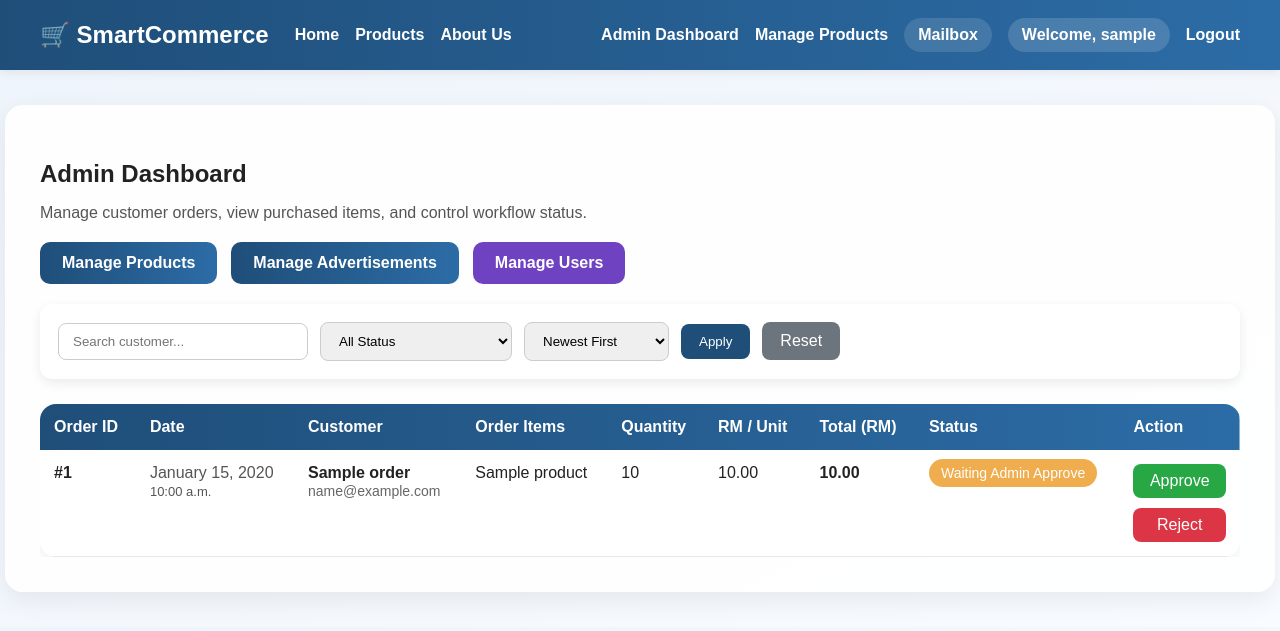
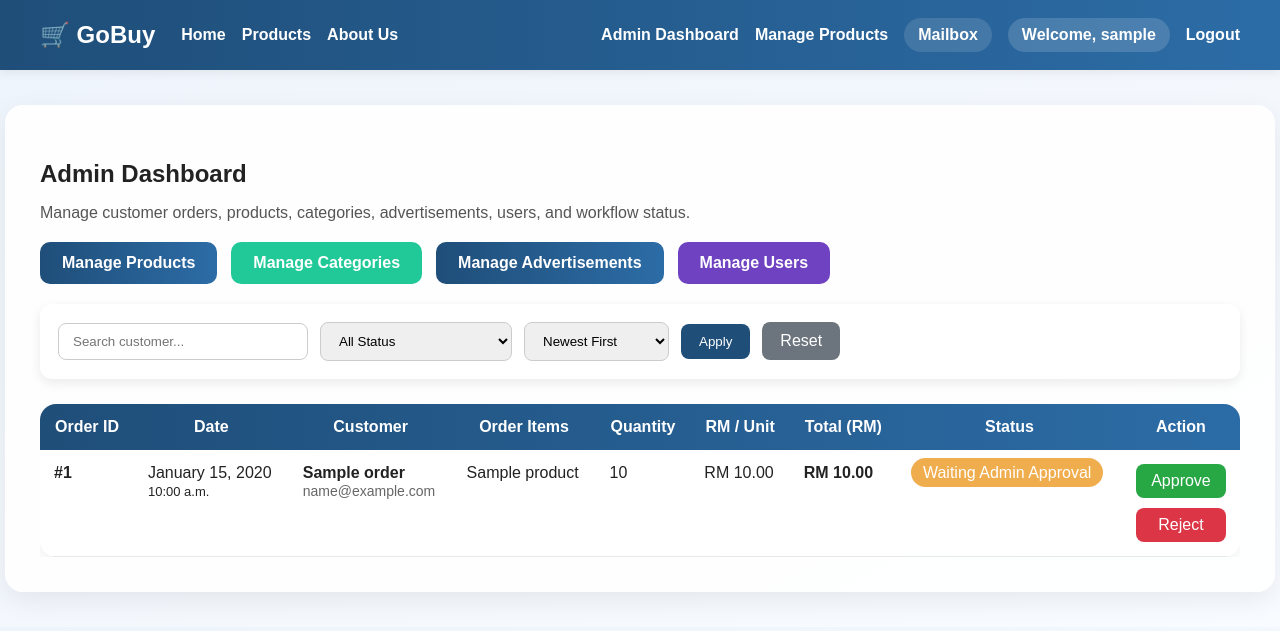
Before and after one commit to kevinonyango254/fyp1-ecommerce-system, a Django app: page /admin-dashboard/ in a window 1280 px wide. Shown: the top 631 px of the page. Run offline with Django 5.2, Linux system fonts and the light colour scheme; a user stored in the database is signed in; tables that the repository leaves empty hold one stand-in row (values such as "Sample post").

Commit message:
Complete GoBuy rebranding, category management, admin dashboard improvements and UI enhancements

```diff
--- a/accounts/templates/accounts/login.html
+++ b/accounts/templates/accounts/login.html
@@ -12,7 +12,7 @@
     ">
         <div style="text-align: center; margin-bottom: 25px;">
             <h2 style="margin-bottom: 8px; color: #1f4e79; font-size: 30px;">Welcome Back</h2>
-            <p style="color: #666; margin: 0;">Login to your SmartCommerce account</p>
+            <p style="color: #666; margin: 0;">Login to your GoBuy account</p>
         </div>
 
         {% if error %}
--- a/accounts/templates/accounts/register.html
+++ b/accounts/templates/accounts/register.html
@@ -12,7 +12,7 @@
     ">
         <div style="text-align: center; margin-bottom: 25px;">
             <h2 style="margin-bottom: 8px; color: #1f4e79; font-size: 30px;">Create Account</h2>
-            <p style="color: #666; margin: 0;">Join SmartCommerce today</p>
+            <p style="color: #666; margin: 0;">Join GoBuy today</p>
         </div>
 
         <form method="POST">
--- a/core/templates/core/add_product.html
+++ b/core/templates/core/add_product.html
@@ -2,7 +2,9 @@
 
 {% block content %}
 <h2>Add Product</h2>
-
+<p style="color:red; font-weight:bold;">
+Categories found: {{ categories|length }}
+</p>
 <form method="post" enctype="multipart/form-data">
     {% csrf_token %}
 
--- a/core/templates/core/admin_dashboard.html
+++ b/core/templates/core/admin_dashboard.html
@@ -4,12 +4,28 @@
 
 {% block content %}
 <h2 style="margin-bottom: 10px;">Admin Dashboard</h2>
-<p style="color: #555; margin-bottom: 20px;">Manage customer orders, view purchased items, and control workflow status.</p>
+<p style="color: #555; margin-bottom: 20px;">
+    Manage customer orders, products, categories, advertisements, users, and workflow status.
+</p>
 
 <div style="display: flex; gap: 14px; flex-wrap: wrap; margin-bottom: 20px;">
-    <a href="/admin-products/" class="btn">Manage Products</a>
-    <a href="/admin-advertisements/" class="btn">Manage Advertisements</a>
-    <a href="/admin-users/" class="btn" style="background:#6f42c1;">Manage Users</a>
+    <a href="{% url 'admin_products' %}" class="btn">Manage Products</a>
+
+    <a href="{% url 'admin_categories' %}"
+       class="btn"
+       style="background:#20c997;">
+        Manage Categories
+    </a>
+
+    <a href="{% url 'admin_advertisements' %}" class="btn">
+        Manage Advertisements
+    </a>
+
+    <a href="{% url 'admin_users' %}"
+       class="btn"
+       style="background:#6f42c1;">
+        Manage Users
+    </a>
 </div>
 
 <form method="GET"
@@ -45,7 +61,7 @@
         Apply
     </button>
 
-    <a href="/admin-dashboard/"
+    <a href="{% url 'admin_dashboard' %}"
        style="background:#6c757d; color:white; padding:10px 18px; border-radius:8px; text-decoration:none;">
         Reset
     </a>
@@ -53,117 +69,143 @@
 </form>
 
 {% if orders %}
-    <div style="overflow-x: auto;">
-        <table style="width: 100%; border-collapse: collapse; background: white; border-radius: 16px; overflow: hidden; box-shadow: 0 6px 18px rgba(0,0,0,0.06);">
+<div style="overflow-x:auto;">
+
+<table style="width:100%; border-collapse:collapse; background:white; border-radius:16px; overflow:hidden; box-shadow:0 6px 18px rgba(0,0,0,0.06);">
+
     <thead>
-                <tr style="background: linear-gradient(to right, #1f4e79, #2c6ca6); color: white;">
-                    <th style="padding: 14px; text-align: left;">Order ID</th>
-                    <th style="padding: 14px; text-align: left;">Date</th>
-                    <th style="padding: 14px; text-align: left;">Customer</th>
-                    <th style="padding: 14px; text-align: left;">Order Items</th>
-                    <th style="padding: 14px; text-align: left;">Quantity</th>
-                    <th style="padding: 14px; text-align: left;">RM / Unit</th>
-                    <th style="padding: 14px; text-align: left;">Total (RM)</th>
-                    <th style="padding: 14px; text-align: left;">Status</th>
-                    <th style="padding: 14px; text-align: left;">Action</th>
+        <tr style="background:linear-gradient(to right,#1f4e79,#2c6ca6); color:white;">
+            <th style="padding:14px;">Order ID</th>
+            <th style="padding:14px;">Date</th>
+            <th style="padding:14px;">Customer</th>
+            <th style="padding:14px;">Order Items</th>
+            <th style="padding:14px;">Quantity</th>
+            <th style="padding:14px;">RM / Unit</th>
+            <th style="padding:14px;">Total (RM)</th>
+            <th style="padding:14px;">Status</th>
+            <th style="padding:14px;">Action</th>
         </tr>
     </thead>
+
     <tbody>
+
     {% for order in orders %}
-                <tr style="border-bottom: 1px solid #e5e7eb; vertical-align: top;">
-                    <td style="padding: 14px; font-weight: bold;">#{{ order.id }}</td>
 
-                    <td style="padding: 14px; color: #555;">
-                        {{ order.created_at|date:"F j, Y" }}<br>
-                        <span style="font-size: 13px;">{{ order.created_at|date:"g:i a" }}</span>
+    <tr style="border-bottom:1px solid #e5e7eb; vertical-align:top;">
+
+        <td style="padding:14px;">
+            <strong>#{{ order.id }}</strong>
         </td>
 
-                    <td style="padding: 14px;">
-                        <strong>{{ order.customer_name }}</strong><br>
-                        <span style="color:#666; font-size:14px;">{{ order.customer_email }}</span>
+        <td style="padding:14px;">
+            {{ order.created_at|date:"F j, Y" }}<br>
+            <span style="font-size:13px;">
+                {{ order.created_at|date:"g:i a" }}
+            </span>
         </td>
 
-                    <td style="padding: 14px;">
+        <td style="padding:14px;">
+            <strong>{{ order.customer_name }}</strong><br>
+            <span style="font-size:14px; color:#666;">
+                {{ order.customer_email }}
+            </span>
+        </td>
+
+        <td style="padding:14px;">
             {% for item in order.items.all %}
-                            <div style="margin-bottom: 8px;">
+                <div style="margin-bottom:8px;">
                     {{ item.product.name }}
                 </div>
             {% endfor %}
         </td>
 
-                    <td style="padding: 14px;">
+        <td style="padding:14px;">
             {% for item in order.items.all %}
-                            <div style="margin-bottom: 8px;">
+                <div style="margin-bottom:8px;">
                     {{ item.quantity }}
                 </div>
             {% endfor %}
         </td>
 
-                    <td style="padding: 14px;">
+        <td style="padding:14px;">
             {% for item in order.items.all %}
-                            <div style="margin-bottom: 8px;">
-                                {{ item.unit_price }}
+                <div style="margin-bottom:8px;">
+                    RM {{ item.unit_price }}
                 </div>
             {% endfor %}
         </td>
 
-                    <td style="padding: 14px; font-weight: bold;">
-                        {{ order.total_amount }}
+        <td style="padding:14px;">
+            <strong>RM {{ order.total_amount }}</strong>
         </td>
 
-                    <td style="padding: 14px;">
+        <td style="padding:14px;">
+
             {% if order.status == 'draft' %}
-                            <span style="background: #6c757d; color: white; padding: 6px 12px; border-radius: 20px; font-size: 14px;">
-                                Draft
-                            </span>
+                <span style="background:#6c757d;color:white;padding:6px 12px;border-radius:20px;">Draft</span>
+
             {% elif order.status == 'waiting_admin_approve' %}
-                            <span style="background: #f0ad4e; color: white; padding: 6px 12px; border-radius: 20px; font-size: 14px;">
-                                Waiting Admin Approve
-                            </span>
+                <span style="background:#f0ad4e;color:white;padding:6px 12px;border-radius:20px;">Waiting Admin Approval</span>
+
             {% elif order.status == 'waiting_user_received' %}
-                            <span style="background: #0275d8; color: white; padding: 6px 12px; border-radius: 20px; font-size: 14px;">
-                                Waiting User Received Item
-                            </span>
+                <span style="background:#0275d8;color:white;padding:6px 12px;border-radius:20px;">Waiting User Received</span>
+
             {% elif order.status == 'finished' %}
-                            <span style="background: #28a745; color: white; padding: 6px 12px; border-radius: 20px; font-size: 14px;">
-                                Finished
-                            </span>
+                <span style="background:#28a745;color:white;padding:6px 12px;border-radius:20px;">Finished</span>
+
             {% elif order.status == 'rejected' %}
-                            <span style="background: #dc3545; color: white; padding: 6px 12px; border-radius: 20px; font-size: 14px;">
-                                Rejected
-                            </span>
-                        {% else %}
-                            <span style="background: #999; color: white; padding: 6px 12px; border-radius: 20px; font-size: 14px;">
-                                {{ order.get_status_display }}
-                            </span>
+                <span style="background:#dc3545;color:white;padding:6px 12px;border-radius:20px;">Rejected</span>
+
             {% endif %}
+
         </td>
 
-                    <td style="padding: 14px;">
+        <td style="padding:14px;">
+
             {% if order.status == 'waiting_admin_approve' %}
+
                 <div style="display:flex; flex-direction:column; gap:10px;">
-                                <a href="/admin-dashboard/approve/{{ order.id }}/"
-                                   style="background: #28a745; color: white; padding: 8px 14px; border-radius: 8px; text-decoration: none; text-align:center;">
+
+                    <a href="{% url 'approve_order' order.id %}"
+                       style="background:#28a745;color:white;padding:8px 14px;border-radius:8px;text-decoration:none;text-align:center;">
                         Approve
                     </a>
-                                <a href="/admin-dashboard/reject/{{ order.id }}/"
-                                   style="background: #dc3545; color: white; padding: 8px 14px; border-radius: 8px; text-decoration: none; text-align:center;">
+
+                    <a href="{% url 'reject_order' order.id %}"
+                       style="background:#dc3545;color:white;padding:8px 14px;border-radius:8px;text-decoration:none;text-align:center;">
                         Reject
                     </a>
+
                 </div>
+
             {% else %}
-                            <span style="color: #777;">No action</span>
+
+                <span style="color:#777;">
+                    No action
+                </span>
+
             {% endif %}
+
         </td>
+
     </tr>
+
     {% endfor %}
+
     </tbody>
+
 </table>
+
 </div>
+
 {% else %}
-    <div style="background: white; padding: 30px; border-radius: 12px;">
-        <p style="margin: 0; font-size: 17px; color: #555;">No orders found.</p>
+
+<div style="background:white;padding:30px;border-radius:12px;">
+    <p style="margin:0;font-size:17px;color:#555;">
+        No orders found.
+    </p>
 </div>
+
 {% endif %}
 
 {% endblock %}
--- a/core/templates/core/base.html
+++ b/core/templates/core/base.html
@@ -1,7 +1,8 @@
 <!DOCTYPE html>
 <html>
 <head>
-    <title>{% block title %}SmartCommerce{% endblock %}</title>
+    <title>{% block title %}GoBuy{% endblock %}</title>
+
     <style>
         body {
             font-family: Arial, sans-serif;
@@ -127,12 +128,15 @@
         }
     </style>
 </head>
+
 <body>
 
     <nav>
         <div class="nav-container">
+
             <div class="nav-left">
-                <a href="/" class="brand">🛒 SmartCommerce</a>
+                <a href="/" class="brand">🛒 GoBuy</a>
+
                 <a href="/">Home</a>
                 <a href="/products/">Products</a>
                 <a href="/about/">About Us</a>
@@ -140,11 +144,14 @@
 
             <div class="nav-right">
                 {% if user.is_authenticated %}
+
                     {% if user.userprofile.role == 'admin' %}
                         <a href="/admin-dashboard/">Admin Dashboard</a>
                         <a href="/admin-products/">Manage Products</a>
+
                     {% elif user.userprofile.role == 'support' %}
                         <a href="/mailbox/">Support Inbox</a>
+
                     {% else %}
                         <a href="/my-orders/">My Orders</a>
                     {% endif %}
@@ -163,13 +170,20 @@
                         </a>
                     {% endif %}
 
-                    <span class="welcome-text">Welcome, {{ user.username }}</span>
+                    <span class="welcome-text">
+                        Welcome, {{ user.username }}
+                    </span>
+
                     <a href="/logout/">Logout</a>
+
                 {% else %}
+
                     <a href="/login/">Login</a>
                     <a href="/register/">Register</a>
+
                 {% endif %}
             </div>
+
         </div>
     </nav>
 
--- a/core/templates/core/home.html
+++ b/core/templates/core/home.html
@@ -23,7 +23,7 @@
             box-shadow: 0 10px 24px rgba(37, 99, 235, 0.18);
         ">
             <h1 style="font-size: 38px; margin: 0; line-height: 1.3;">
-                Smart <span style="color:#ffd54f;">Commerce</span> for Modern Shopping
+                Welcome to <span style="color:#ffd54f;">GoBuy</span>
             </h1>
         </div>
 
@@ -208,7 +208,7 @@
 </div>
 
 <div style="margin-top: 10px;">
-    <h2 style="text-align:center; color: #123b63; margin-bottom: 25px;">Why Shop With SmartCommerce?</h2>
+    <h2 style="text-align:center; color: #123b63; margin-bottom: 25px;">Why Shop With GoBuy?</h2>
 
     <div style="
         display: grid;
--- a/core/urls.py
+++ b/core/urls.py
@@ -33,6 +33,11 @@ from .views import (
     user_orders,
     admin_users,
     change_user_role,
+    admin_categories,
+    admin_categories,
+    add_category,
+    edit_category,
+    delete_category,
 )
 
 urlpatterns = [
@@ -64,6 +69,11 @@ urlpatterns = [
     path('admin-products/edit/<int:product_id>/', edit_product, name='edit_product'),
     path('admin-products/delete/<int:product_id>/', delete_product, name='delete_product'),
 
+    path('admin-categories/', admin_categories, name='admin_categories'),
+    path('admin-categories/add/', add_category, name='add_category'),
+    path('admin-categories/edit/<int:category_id>/', edit_category, name='edit_category'),
+    path('admin-categories/delete/<int:category_id>/', delete_category, name='delete_category'),
+
     path('admin-advertisements/', admin_advertisements, name='admin_advertisements'),
     path('admin-advertisements/add/', add_advertisement, name='add_advertisement'),
     path('admin-advertisements/edit/<int:advertisement_id>/', edit_advertisement, name='edit_advertisement'),
--- a/core/views.py
+++ b/core/views.py
@@ -392,8 +392,11 @@ def add_product(request):
 
         return redirect('admin_products')
 
+    categories = Category.objects.all()
+
+
     return render(request, 'core/add_product.html', {
-        'categories': Category.objects.all()
+        'categories': categories,
     })
 
 
@@ -617,3 +620,58 @@ def change_user_role(request, user_id):
             user.userprofile.save()
 
     return redirect('admin_users')
+
+@login_required
+def admin_categories(request):
+    if request.user.userprofile.role != 'admin':
+        return redirect('home')
+
+    categories = Category.objects.all().order_by('name')
+
+    return render(request, 'core/admin_categories.html', {
+        'categories': categories
+    })
+
+
+@login_required
+def add_category(request):
+    if request.user.userprofile.role != 'admin':
+        return redirect('home')
+
+    if request.method == 'POST':
+        name = request.POST.get('name')
+
+        if name:
+            Category.objects.create(name=name)
+
+        return redirect('admin_categories')
+
+    return render(request, 'core/add_category.html')
+
+
+@login_required
+def edit_category(request, category_id):
+    if request.user.userprofile.role != 'admin':
+        return redirect('home')
+
+    category = get_object_or_404(Category, id=category_id)
+
+    if request.method == 'POST':
+        category.name = request.POST.get('name')
+        category.save()
+        return redirect('admin_categories')
+
+    return render(request, 'core/edit_category.html', {
+        'category': category
+    })
+
+
+@login_required
+def delete_category(request, category_id):
+    if request.user.userprofile.role != 'admin':
+        return redirect('home')
+
+    category = get_object_or_404(Category, id=category_id)
+    category.delete()
+
+    return redirect('admin_categories')
```
Also changed, not shown: core/templates/core/about.html (+7 -7 lines), core/templates/core/add_category.html (added, +42 -0 lines), core/templates/core/admin_categories.html (added, +90 -0 lines), core/templates/core/edit_category.html (added, +43 -0 lines). Lines whose indentation alone changed are shown as unchanged.
